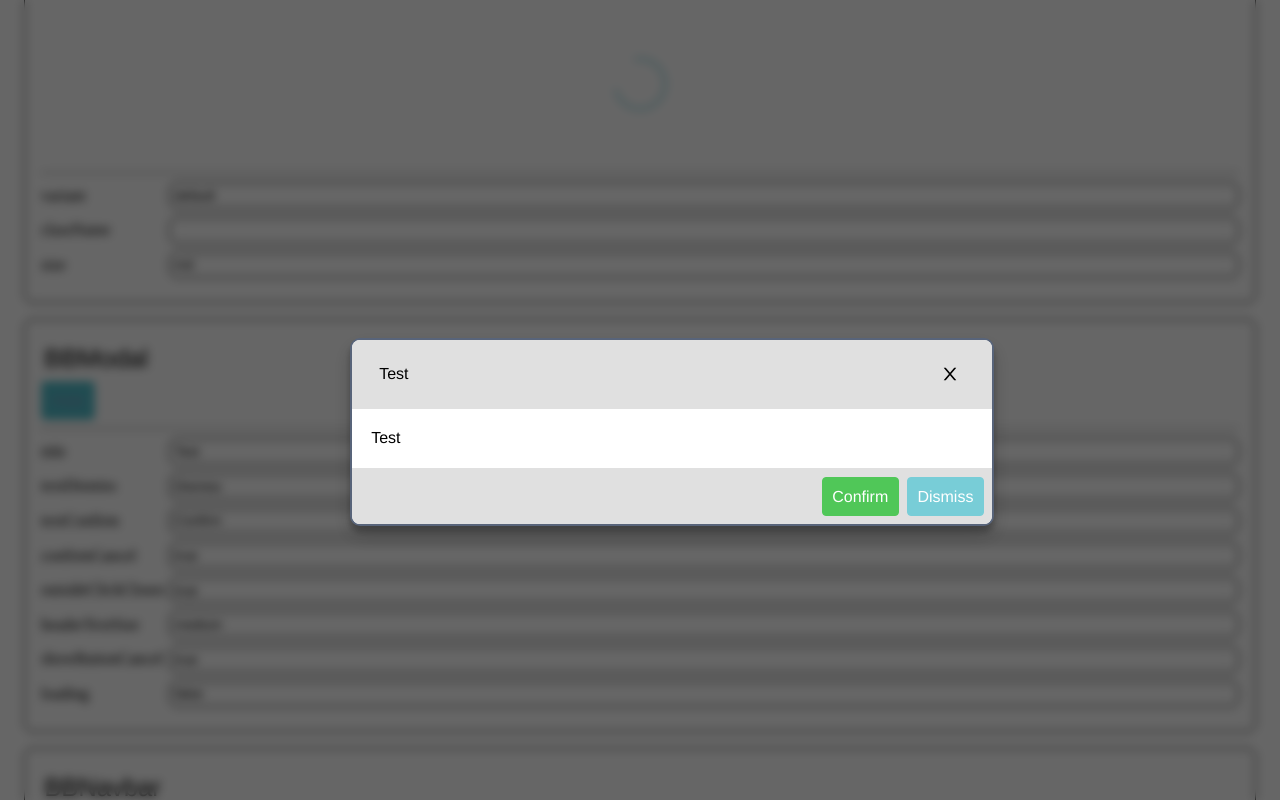
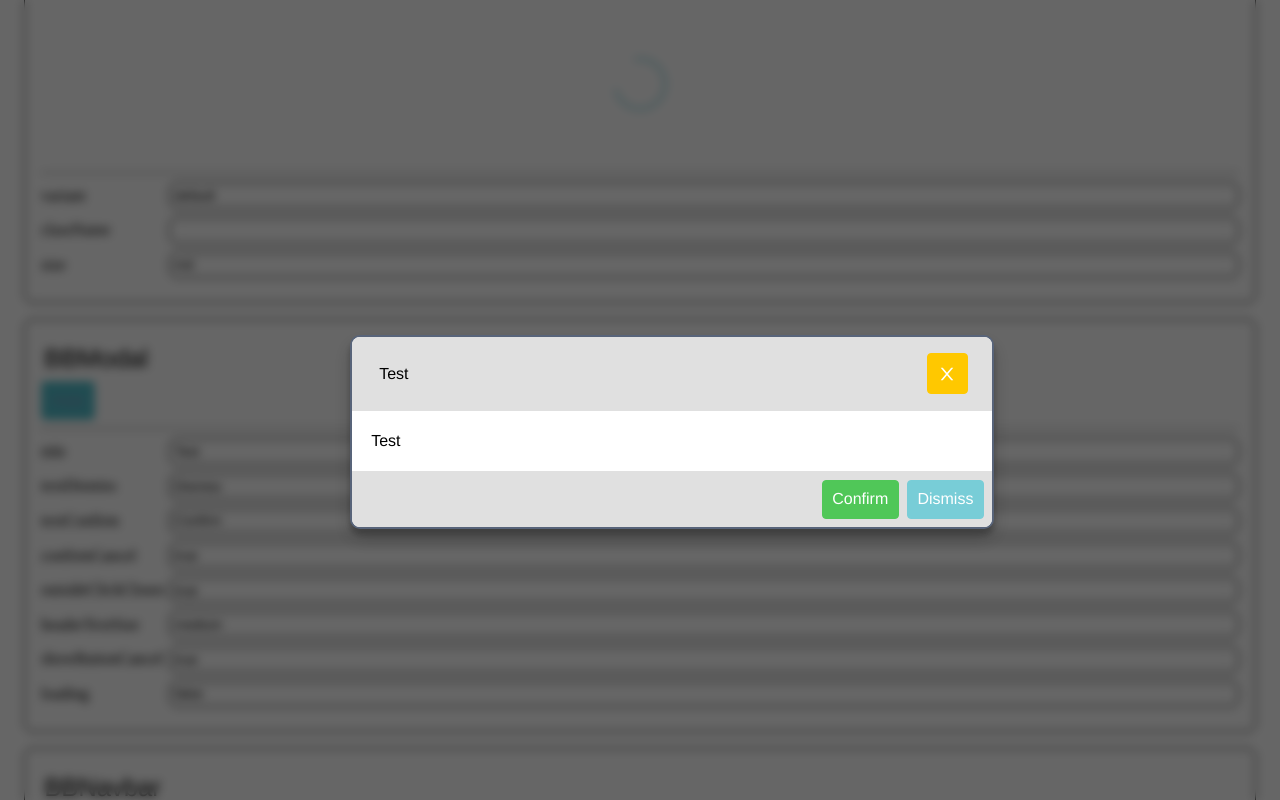
Before and after one commit to dan1229/nextjs-base-blocks, a Next.js app: page / in a window 1280 px wide. Both pictures are taken after a click on the button "Show". Shown: the part 3870-4670 px from the top of the page. Built offline with nearby package versions, Linux system fonts and the light colour scheme.

Commit message:
back to bb button

```diff
--- a/src/bbmodal/index.tsx
+++ b/src/bbmodal/index.tsx
@@ -110,9 +110,7 @@ export default function BBModal(Props: IPropsBBModal): React.ReactElement {
           <div className={styles.headerRow}>
             <BBText size={headerTextSize}>{title}</BBText>
             {!!onDismissRes && (
-              <button onClick={onDismissRes} className={styles.closeButton}>
-                <AiOutlineClose size={20} />
-              </button>
+              <BBButton onClick={onDismissRes} variant="secondary" icon={{ icon: <AiOutlineClose size={20} />, color: 'grey_dark' }} />
             )}
           </div>
         </BBCard.Header>
```
Also changed, not shown: 1 other file (tests, documents, lock files or other folders).
